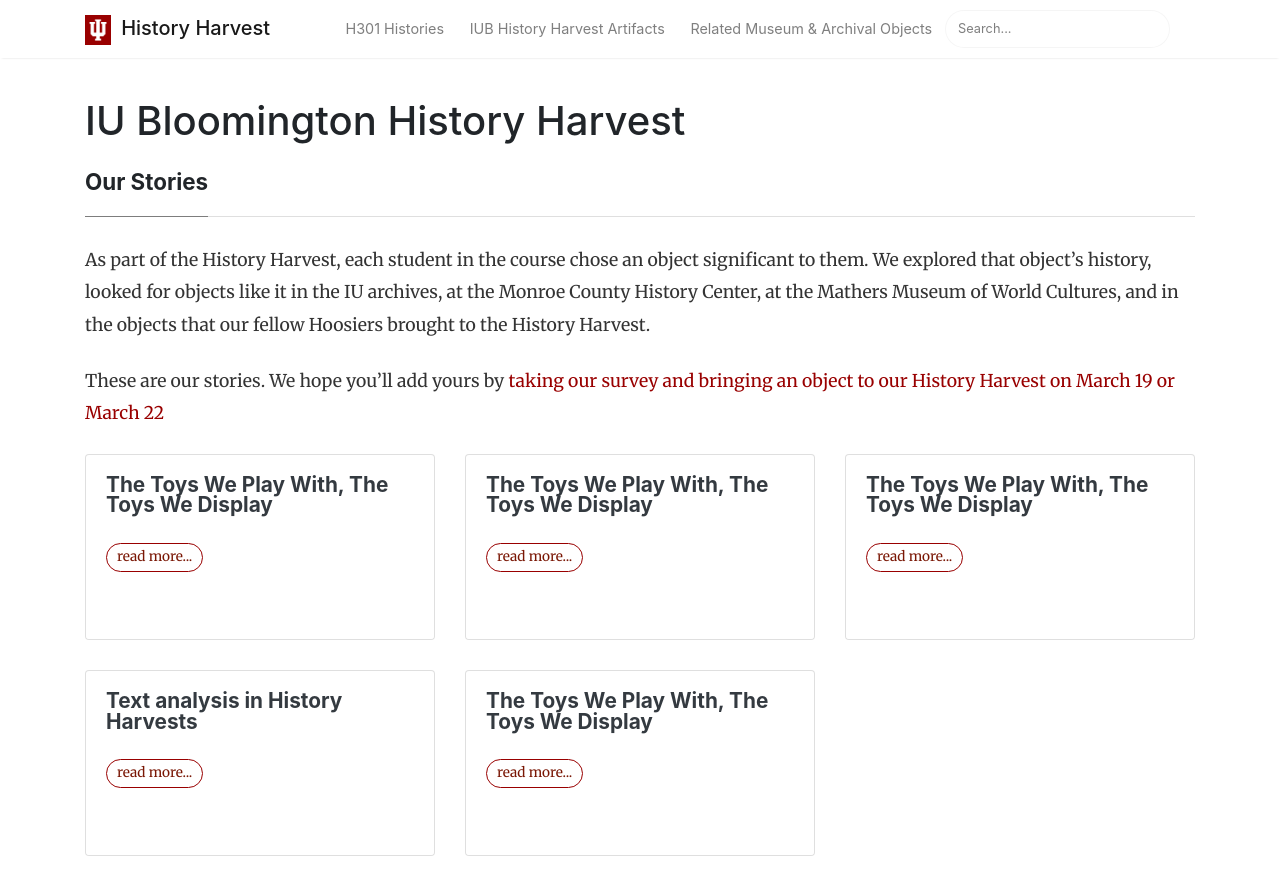
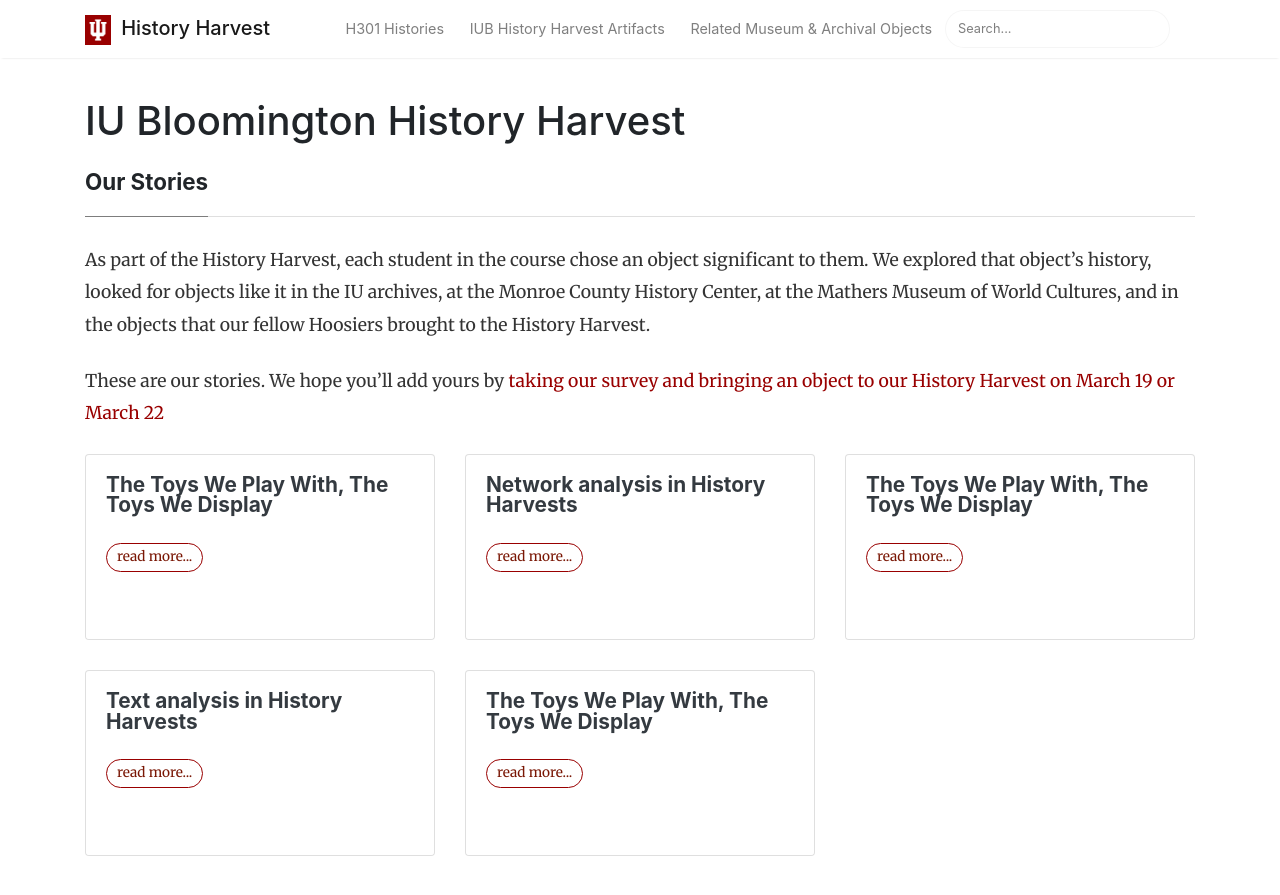
Before and after one commit to H301HistoryHarvest/H301HistoryHarvest, a Jekyll site: the page built from _pages/stories.md, in a window 1280 px wide and 900 px high. Shown: the top 895 px of the window. Built offline with Jekyll 4.4.1, drawn with Linux system fonts in a browser that asks for light colours; nearby versions of some CDN libraries; comment, search, counter and statistics services are not loaded; part of the change alters nothing that is shown.

Commit message:
Update Networks1.md

```diff
--- a/_stories/Networks1.md
+++ b/_stories/Networks1.md
@@ -1,28 +1,31 @@
 ---
 layout: story
-title: The Toys We Play With, The Toys We Display
-exhibittitle: Toys in IU's history
-author: kalani
-storyid: kalani
+title: Network analysis in History Harvests
+exhibittitle: Network analysis in History Harvests
 featureditems:
- - 2019-03-06-ID0002
+ - 2019-10-11-0002
+ - 2019-10-10-0001
+ - 2019-10-08-0005
+ -
 selecteditems:
- - 2019-03-019-ID0007
- - 2019-03-019-ID0002
-categories: [ Sentimental ]
+ - 2019-10-03-0010
+ - 2019-10-03-0018
 ---
 
-Play gets a lot of attention in the world of education. Play--in the form of video games like Code Combat or Osmo's [Coding Awbie](https://www.playosmo.com/en/coding/)--helps acclimate young children to the world of computer code. In the world of history, though, it's not the play that gets attention. It's the material effects of play on adult life, on consumer culture, on military history, that dominate the history of toys. In quotidian history, of the sort that focuses on every day life and the world of history and memory, toys fade into the background. My Nanoblock Eiffel Tower offers a glimpse of this version of "toy", in which the toy provides an avatar for play, home life, and travel.
+## A catchy headline
 
-## A Local Look at Play
+A version of your research question goes here.
 
-In the contemporary world, IUB's [game design major, offered through the media school](https://mediaschool.indiana.edu/academics/degrees/game-design/index.html) is a good example of the business of play, but it's not the only one. The [Slocum Puzzle Collection](http://www.indiana.edu/~liblilly/collections/overview/puzzles.shtml) offers a historic look at the world of play through puzzles. The exhibit offers a look at cleverly designed puzzles that range from 15th-century trick knives to 80s-era vintage Rubik's cubes. A donation from Jerry Slocum, who donated 30,000 puzzles to the library, turned one room in the Lilly into the Slocum Puzzle Room in 2006. The collection was designed not as a museum exhibit, with the puzzles rendered inaccessible behind glass, but as a puzzle library that allowed visitors to interact with, solve, and have fun with puzzles in the collection. ([van Grol, 2010](http://www.indiana.edu/~liblilly/collections/overview/slocum-pamphlet.pdf))
+A paragraph about your group's items and how they are connected to your research question goes here.
 
-<figure>
-  <img src="http://fedora.dlib.indiana.edu:8080/fedora/get/iudl:19718/LARGE" alt="Niagara Puzzle"/>
-  <figcaption><small>Image Courtesy, The Lilly Library, Indiana University, Bloomington, Indiana. For commercial uses, please contact the Lilly Library at 1200 East Seventh Street, Bloomington, Indiana, 47405-5500 or at http://www.indiana.edu/~liblilly/</small></figcaption>
-</figure>
+## Network analysis as a way of understanding your research question
 
-The items in the Slocum Room, like the Nanoblock Eiffel Tower that inspired this story, reverse the course that Game Design majors take. Where IUB's major turns play into work, the Slocum Room has a host of puzzles that turn work into play. One puzzle in particular, [The Niagara Puzzle (with File and Compass)](http://purl.dlib.indiana.edu/iudl/lilly/slocum/LL-SLO-000630) tells that story very well. It's a box-shaped puzzle that shows a drawing of a waterfall, presumably Niagara Falls (a popular tourist destination as early as the 18th century). Users are asked to get all of the little balls off of a "bank" (a small wooden piece set flat inside the puzzle at the top of the falls) into a "whirlpool", a hole at the top right corner of the box. Similar puzzles by the same manufacturer, R. Journet, were sent to British solders imprisoned in Germany during WWI with a hacksaw, a compass and a map hidden inside to facilitate their escape.
+A brief description of how you chose to divide the objects in light of the Network analysis approach as an answer to the research question.
 
-These puzzles require manual dexterity, problem-solving skills, have application in real life--you try leveling the Eiffel Tower in miniature without thinking through the tenets of basic geometry!--and have an element of nostalgia that roots them in a particular historical context.
+Several paragraphs, some of them adapted from your individual research on your objects, go here. Think about the connections from your secondary sources and how some of the other objects from our history harvest fit those connections.
+
+Several paragraphs on the results you see from your Network analyis so far.
+
+## A conclusion
+
+A conclusion about how Network analysis together with the research you did on your individual objects helped you answer your research question.
```
